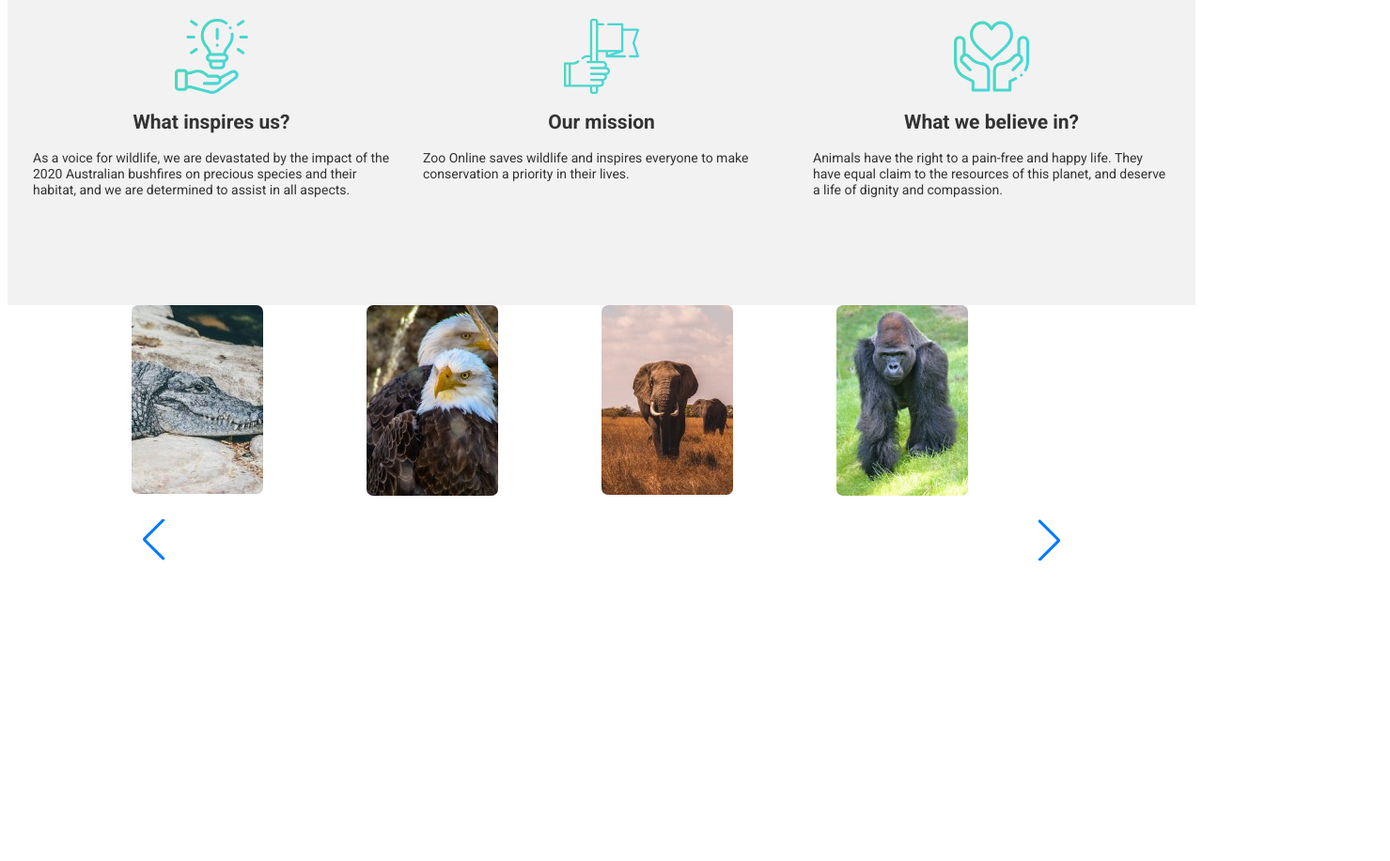
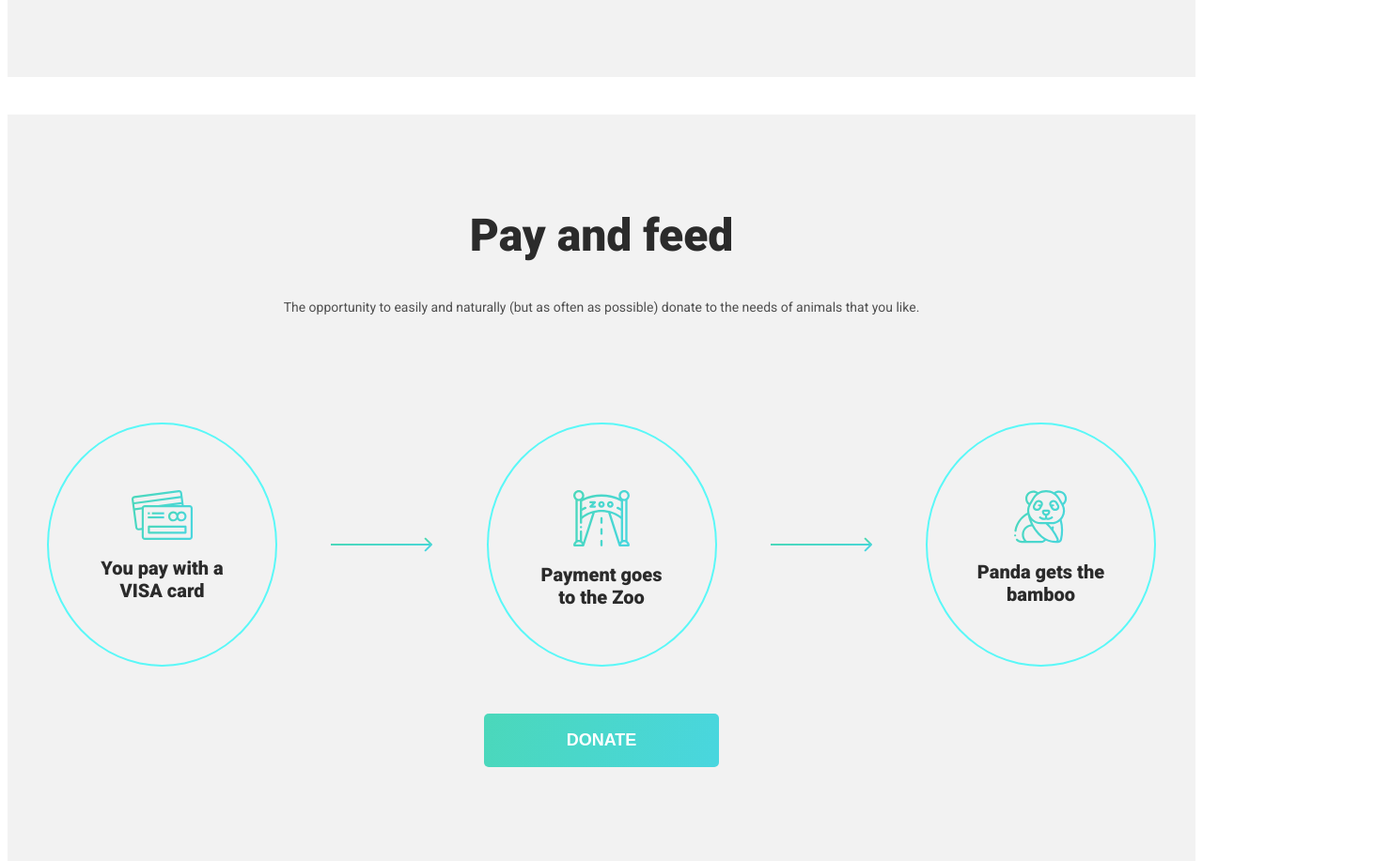
Before and after one commit to micromoleckula/6.-ZooApp, a plain HTML site: page index.html in a window 1280 px wide. Shown: the part 1880-2797 px from the top of the page at 94% size, 1479 px wide, since content can reach past the window. Before the commit the page ends 2713 px from the top, so only its background shows below. Drawn offline with nearby package versions, Linux system fonts and the light colour scheme.

Commit message:
12.09.2023

```diff
--- a/index.html
+++ b/index.html
@@ -53,8 +53,9 @@
       </a>
     </div>
 
-    <div class="swiper">
-      <div class="swiper-wrapper">
+
+<!--
+  <div class="about-swiper-wrapper">
     <div class="swiper-slide"><img src="/items/images/about-eagle.jpg" alt="eagle" style="border-radius: 7px;"></div>
     <div class="swiper-slide"><img src="/items/images/about-gorila.jpg" alt="gorila" style="border-radius: 7px;"></div>
     <div class="swiper-slide"><img src="/items/images/about-aligator.jpg" alt="aligator" style="border-radius: 7px;"></div>
@@ -63,9 +64,13 @@
     <div class="swiper-slide"><img src="/items/images/about-elephant.jpg" alt="elaphant" style="border-radius: 7px;"></div>
     <div class="swiper-slide"><img src="/items/images/about-leopard.jpg" alt="leopard" style="border-radius: 7px;"></div>
   </div>
-      <div class="swiper-pagination"></div>
-      <div class="swiper-scrollbar"></div>
-    </div>
+  <div class="about-swiper-pagination"></div>
+
+  <div class="about-swiper-button-prev"></div>
+  <div class="about-swiper-button-next"></div>
+
+  <div class="about-swiper-scrollbar"></div>
+</div>  -->
   </div>
     <ul class="about__social">
       <li style="padding-bottom: 15px;">
@@ -194,52 +199,66 @@
 <div class="swiper__animals-two">
   <div class="animals-two-container">
 
-    <swiper-container
-      class="swiper-mavpa"
-      slides-per-view="4"
-      loop="true"
-      navigation="true">
 
-      <swiper-slide>
-        <img src="/items/images/about-aligator.jpg" alt="reindeer" style="border-radius: 7px;">
-      </swiper-slide>
-
-      <swiper-slide>
-        <img src="/items/images/about-eagle.jpg" alt="panda" style="border-radius: 7px;">
-      </swiper-slide>
-
-      <swiper-slide>
-        <img src="/items/images/about-elephant.jpg" alt="monkey" style="border-radius: 7px;">
-      </swiper-slide>
-
-      <swiper-slide>
-        <img src="/items/images/about-gorila.jpg" alt="monkey-brad" style="border-radius: 7px;">
-      </swiper-slide>
-
-      <swiper-slide>
-        <img src="/items/images/about-fox.jpg" alt="monkey-brad" style="border-radius: 7px;">
-      </swiper-slide>
-
-      <swiper-slide>
-        <img src="/items/images/about-leopard.jpg" alt="monkey-brad" style="border-radius: 7px;">
-      </swiper-slide>
-
-      <swiper-slide>
-        <img src="/items/images/about-sloth.jpg" alt="monkey-brad" style="border-radius: 7px;">
-      </swiper-slide>
-
-      <swiper-slide>
-        <img src="/items/images/about-gorila.jpg" alt="monkey-brad" style="border-radius: 7px;">
-      </swiper-slide>
-
-    </swiper-container>
   </div>
 </div>
 
 <!-- animals swiper 2 start -->
+
+<!-- circle`s start -->
+
+<section class="circles">
+  <div class="circles__wrapper">
+    <h1>Pay and feed</h1>
+    <p>The opportunity to easily and naturally (but as often as possible)
+      donate to the needs of animals that you like.</p>
+    <div class="circles__container">
+      <div class="circle">
+        <div class="circle__inides">
+          <img src="/items/images/svg/circle-card.svg" alt="card">
+          <h1>
+            You pay with a
+            VISA card
+          </h1>
+        </div>
+      </div>
+      <img src="/items/images/svg/Arrow.svg" alt="1">
+        <div class="circle">
+          <div class="circle__inides">
+            <img src="/items/images/svg/circle-road.svg" alt="road">
+            <h1>
+              Payment goes
+              to the Zoo
+            </h1>
+          </div>
+        </div>
+      <img src="/items/images/svg/Arrow.svg" alt="1">
+      <div class="circle">
+        <div class="circle__inides">
+          <img src="/items/images/svg/circle-panda.svg" alt="panda">
+          <h1>
+            Panda gets
+            the bamboo
+          </h1>
+        </div>
+      </div>
+    </div>
+    <div class="button-circle-wrapper">
+      <a href="#!">
+          <button class="button-circle">
+            donate
+          </button>
+      </a>
+    </div>
+  </div>
+</section>
+
+<!-- circle`s end -->
+
+
 <script src="https://cdn.jsdelivr.net/npm/swiper@10/swiper-bundle.min.js"></script>
 <script src="https://cdn.jsdelivr.net/npm/swiper@10/swiper-element-bundle.min.js"></script>
 <script src="/js/swiper.js"></script>
-<script src="/js/swiper-animals.js"></script>
+<script src="/js/"></script>
 </body>
 </html>
--- a/items/css/about.css
+++ b/items/css/about.css
@@ -36,16 +36,12 @@
 
 .about__button-swiper {
   display: flex;
+  min-width: 0;
 }
 
-.swiper-pagination {
-  color: white;
-}
-
-.swiper {
-  left: 270px;
-  width: 600px;
-  height: 300px;
+.about-swiper {
+  max-width: 30px;
+  max-height: 100px;
 }
 
 .about__social {
--- /dev/null
+++ b/items/css/circle.css
@@ -0,0 +1,72 @@
+.circles {
+  background: var(--Gray-6, #F2F2F2);
+}
+
+.circles__wrapper {
+  max-width: 1200px;
+  margin: auto;
+  padding: 0 10px;
+}
+
+.circles__container {
+  display: flex;
+  justify-content: space-between;
+}
+
+.circles__wrapper h1 {
+  text-align: center;
+  font-weight: 900;
+  font-size: 48px;
+  color: rgb(43, 43, 43);
+  padding-top: 100px;
+}
+
+.circles__wrapper p {
+  padding-bottom: 100px;
+  text-align: center;
+  font-weight: 400;
+  font-size: 14px;
+  color: #4f4f4f;
+}
+
+.circle {
+  min-width: 245px;
+  min-height: 245px;
+  border-radius: 50%;
+  border: 2px solid #5af8f8;
+  padding-bottom: 60px;
+}
+
+.circle__inides img {
+  display: block;
+  margin: auto;
+  padding-top: 70px;
+}
+
+.circle__inides h1 {
+  margin: auto;
+  font-size: 20px;
+  font-weight: 900;
+  width: 136px;
+  padding-top: 18px;
+  text-align: center;
+}
+
+.button-circle-wrapper {
+  display: flex;
+  justify-content: center;
+  padding: 50px 0 100px 0;
+}
+
+.button-circle {
+  min-width: 237px;
+  padding: 18px 88px 18px 88px;
+  font-weight: 900;
+  font-size: 18px;
+  color: white;
+  background: var(--base_gradient, linear-gradient(107deg, #4BD8B5 -14.32%, #49D6DF 100.68%));
+  border-radius: 5px;
+  border: 0;
+  text-transform: uppercase;
+  cursor: pointer;
+}
--- a/items/css/styles.css
+++ b/items/css/styles.css
@@ -3,6 +3,7 @@
 @import url(./animals-swiper.css);
 @import url(./how-it-work.css);
 @import url(./swiper-animals-two.css);
+@import url(./circle.css);
 
 @import url(./adaptiv.css);
 
--- a/items/css/swiper-animals-two.css
+++ b/items/css/swiper-animals-two.css
@@ -7,6 +7,38 @@
   height: 500px;
 }
 
-.animals-two-container img{
+.animals-two-container {
   max-height: 300px;
 }
+
+/* <swiper-slide>
+        <img src="/items/images/about-aligator.jpg" alt="reindeer" style="border-radius: 7px;">
+      </swiper-slide>
+
+      <swiper-slide>
+        <img src="/items/images/about-eagle.jpg" alt="panda" style="border-radius: 7px;">
+      </swiper-slide>
+
+      <swiper-slide>
+        <img src="/items/images/about-elephant.jpg" alt="monkey" style="border-radius: 7px;">
+      </swiper-slide>
+
+      <swiper-slide>
+        <img src="/items/images/about-gorila.jpg" alt="monkey-brad" style="border-radius: 7px;">
+      </swiper-slide>
+
+      <swiper-slide>
+        <img src="/items/images/about-fox.jpg" alt="monkey-brad" style="border-radius: 7px;">
+      </swiper-slide>
+
+      <swiper-slide>
+        <img src="/items/images/about-leopard.jpg" alt="monkey-brad" style="border-radius: 7px;">
+      </swiper-slide>
+
+      <swiper-slide>
+        <img src="/items/images/about-sloth.jpg" alt="monkey-brad" style="border-radius: 7px;">
+      </swiper-slide>
+
+      <swiper-slide>
+        <img src="/items/images/about-gorila.jpg" alt="monkey-brad" style="border-radius: 7px;">
+      </swiper-slide> */
--- a/js/swiper.js
+++ b/js/swiper.js
@@ -1,13 +1,12 @@
-const swiper = new Swiper('.swiper', {
-  loop: true,
-  slidesPerView: 4,
+new Swiper('.about-swiper', {
+  slidesPerView: 1,
 
   // If we need pagination
   pagination: {
-    el: '.swiper-pagination',
+    el: '.about-swiper-pagination',
   },
   // And if we need scrollbar
   scrollbar: {
-    el: '.swiper-scrollbar',
+    el: '.about-swiper-scrollbar',
   },
 });
```
Also changed, not shown: items/images/Group-map.png (added), items/images/svg/Arrow.svg (added), items/images/svg/circle-card.svg (added), items/images/svg/circle-panda.svg (added), items/images/svg/circle-road.svg (added). Lines whose indentation alone changed are shown as unchanged.
